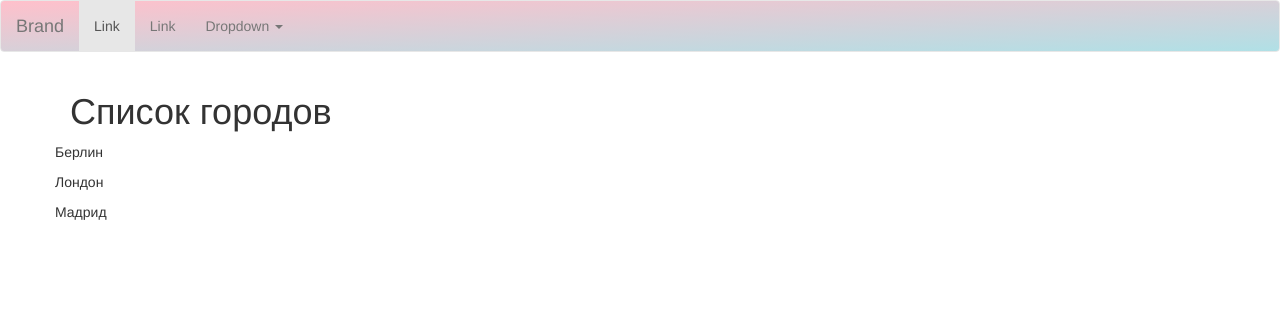
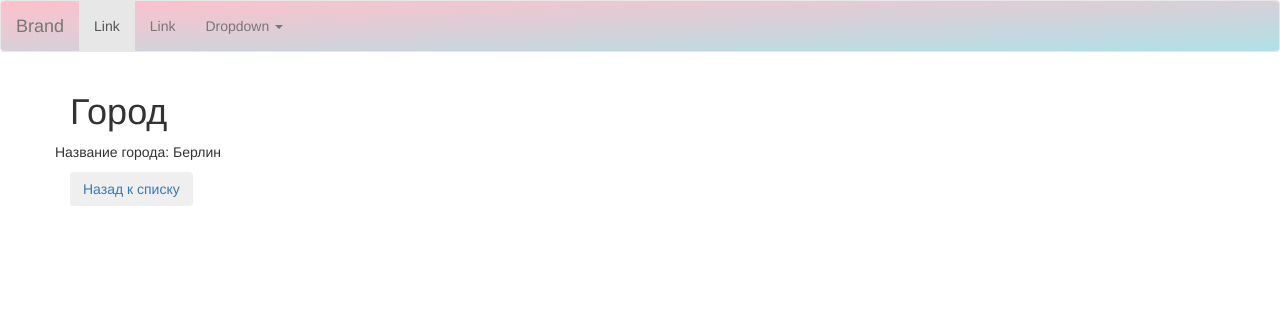
Before and after one commit to doctor-silence/routes, a Django app: template cities/templates/cities/detail.html in a window 1280 px wide. Shown: the top 312 px of the page. Run offline with Django 4.2, Linux system fonts and the light colour scheme; the template is opened without the code that fills it: values that come from a table or form of the project are taken from there, others are empty; data comes from the database, SQL or seed files in the repository.

Commit message:
add_detail

```diff
--- a/cities/templates/cities/detail.html
+++ b/cities/templates/cities/detail.html
@@ -1,12 +1,17 @@
 {% extends 'base.html' %}
-{% block title %}Список городов{% endblock %}
+{% block title %}Город{% endblock %}
 {% block content %}
-    <h1>Список городов</h1>
+    <h1>Город</h1>
 <div class="row">
     <div class="col-md">
-        {% for object in objects_list %}
-            <p>{{object.name}}</p>
-        {% endfor %}
+            <p>Название города: {{object.name}}</p>
+    </div>
+</div>
+<div class="row">
+    <div class="col-md-4">
+        <a href="{% url 'cities:home' %}">
+            <button type="button" class="btn btn-light">Назад к списку</button>
+        </a>
     </div>
 </div>
 {% endblock %}
```
